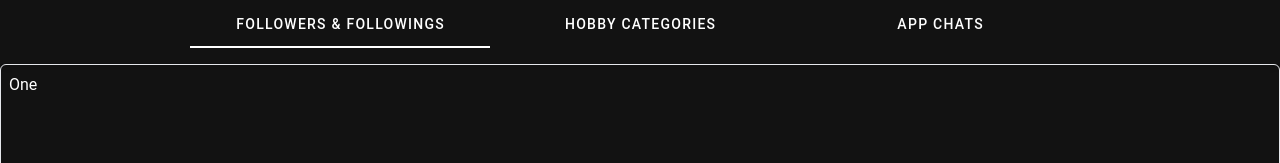
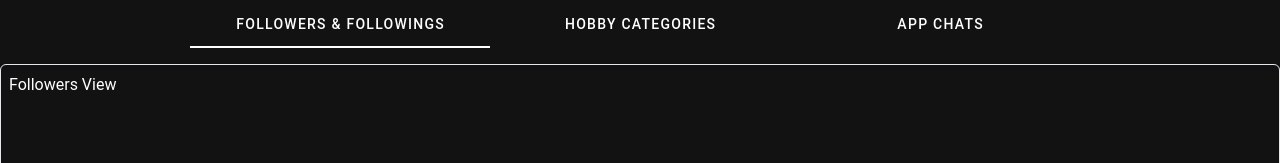
Before and after one commit to HobbyzHub-Application/hobbyzhub-playground, a Vue app: page / in a window 1280 px wide. Shown: the top 163 px of the page. Built offline with nearby package versions, Linux system fonts and the light colour scheme.

Commit message:
Mount views in correct tabs

```diff
--- a/src/App.vue
+++ b/src/App.vue
@@ -1,8 +1,14 @@
 <script lang="js">
   import { ref } from 'vue';
+  import CategoriesView from './views/CategoriesView.vue';
+  import FollowersView from './views/FollowersView.vue';
+  import ChatsView from './views/ChatsView.vue';
 
   export default {
     name: "App",
+    components: {
+      FollowersView, CategoriesView, ChatsView
+    },
     setup() {
       const tabs = ref(null);
 
@@ -18,7 +24,8 @@ export default {
     <div class="h-[8%] shadow-md">
       <v-tabs
         v-model="tabs"
-        fixed-tabs>
+        fixed-tabs
+      >
         <v-tab value="followers">Followers & Followings</v-tab>
         <v-tab value="categories">Hobby Categories</v-tab>
         <v-tab value="chats">App Chats</v-tab>
@@ -26,9 +33,15 @@ export default {
     </div>
     <div class="h-[92%] rounded-md shadow-lg p-2 border-[1px] border-primary">
       <v-window v-model="tabs">
-        <v-window-item value="followers">One</v-window-item>
-        <v-window-item value="categories">Two</v-window-item>
-        <v-window-item value="chats">Three</v-window-item>
+        <v-window-item value="followers">
+          <FollowersView />
+        </v-window-item>
+        <v-window-item value="categories">
+          <CategoriesView />
+        </v-window-item>
+        <v-window-item value="chats">
+          <ChatsView />
+        </v-window-item>
       </v-window>
     </div>
   </div>
```
Lines whose indentation alone changed are shown as unchanged.
